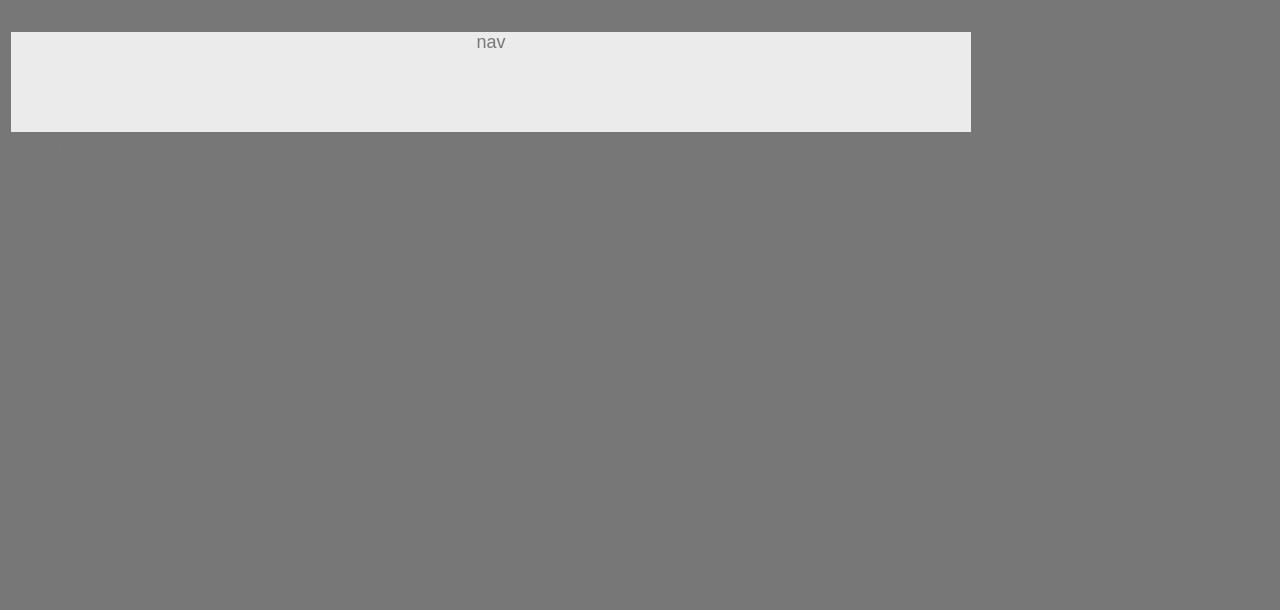
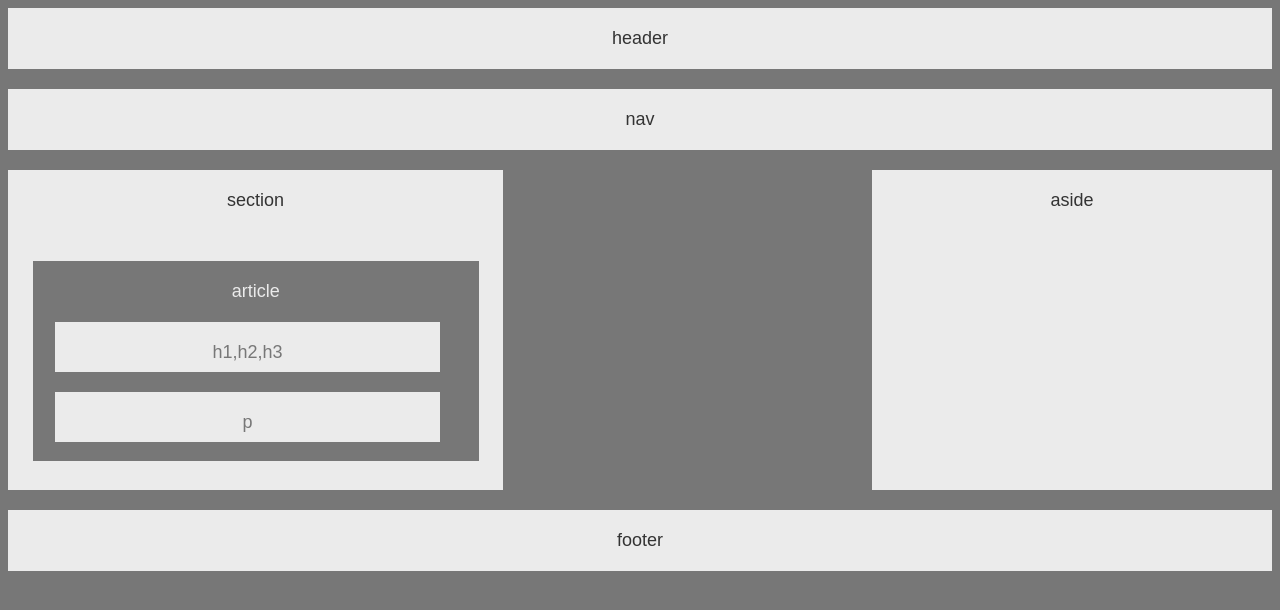
Before and after one commit to eymah/HW-Wireframe, a plain HTML site: page index.html in a window 1280 px wide. Drawn offline with Linux system fonts and the light colour scheme.

Commit message:
added more code

```diff
--- a/style.css
+++ b/style.css
@@ -1,16 +1,97 @@
+* {
+    box-sizing: border-box;
+    text-align: center;
+  }
+
+
 body{
-    font-family: Arial, Helvetica Neue, Helvetica, sans-serif;
+    font-family: Arial, Helvetica, sans-serif;
     color: #777;
     background: #777;
-    width: 960px;
+    width: 960;
     font-size: 18px;
+    }
+
+header {
+    padding: 20px;
+    margin-bottom: 20px;
+    color: #333;
+    background: #ebebeb;
+    }
+
+.center {
+    padding: 20px;
+    margin-bottom: 20px;
+    color: #333;
+    background: #ebebeb;
+    }
+
+.left {
+    padding: 20px;
+    margin-bottom: 20px;
+    width: 495px;
+    height: 320px;
+    clear: both;
+    background: #ebebeb;
+    color: #333
 }
 
-.center {
-    text-align: center;
-    border: solid;
-    width: 960px;
-    height: 100px;
-    float: middle;
-    background-color: #ebebeb;
+article {
+    float: left;
+    width: 445.5px;
+    height: 200px;
+    padding: 20px;
+    margin-left: 5px;
+    margin-top: 50px;
+    color: #ebebeb;
+    background: #777;
+    clear: both;
 }
+
+.head1 {
+
+    float: left;
+    width: 95%;
+    height: 50px;
+    padding: 20px;
+    margin-left: 2px;
+    margin-top: 20px;
+    color: #777;
+    background: #ebebeb
+
+
+}
+
+.head2 {
+
+    float: left;
+    width: 95%;
+    height: 50px;
+    padding: 20px;
+    margin-left: 2px;
+    margin-top: 20px;
+    color: #777;
+    background: #ebebeb
+
+
+}
+
+.right {
+    float: right;
+    width: 400px;
+    height: 320px;
+    clear: both;
+    background: #ebebeb;
+    color: #333;
+    padding: 20px;
+    margin-bottom: 20px;
+    margin-top: -340px;
+}
+
+
+footer {
+    padding: 20px;
+    clear: both;
+    background: #ebebeb;
+    color:#333
+    }
```
